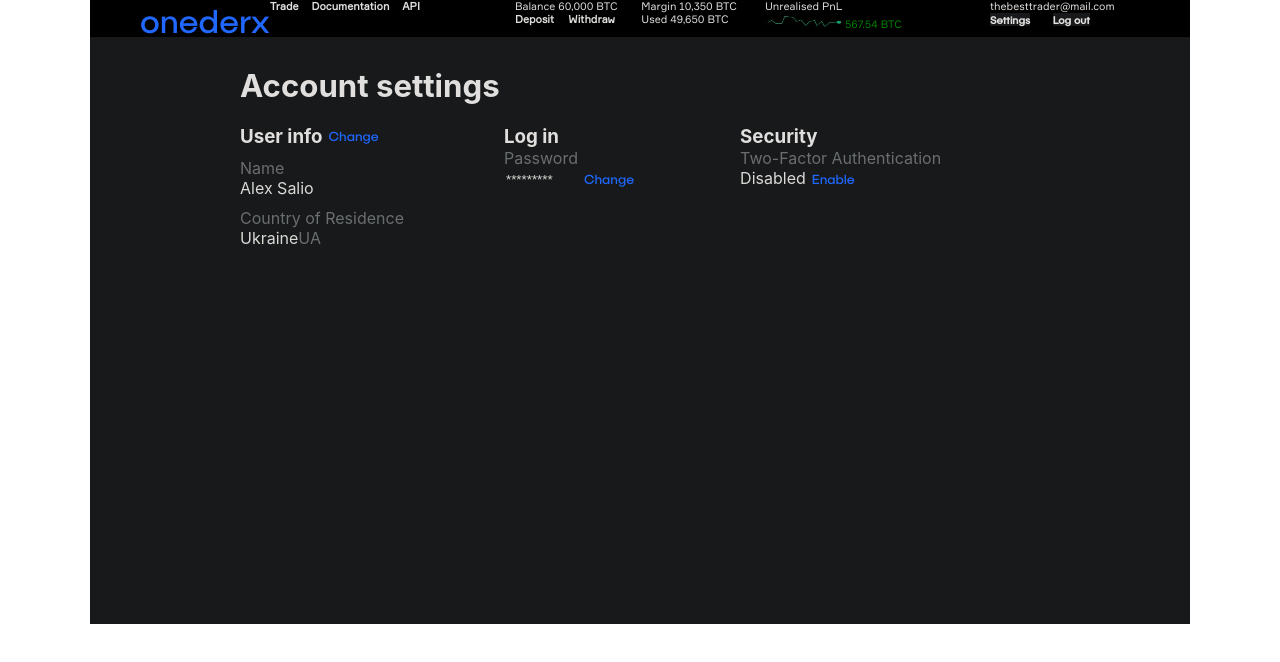
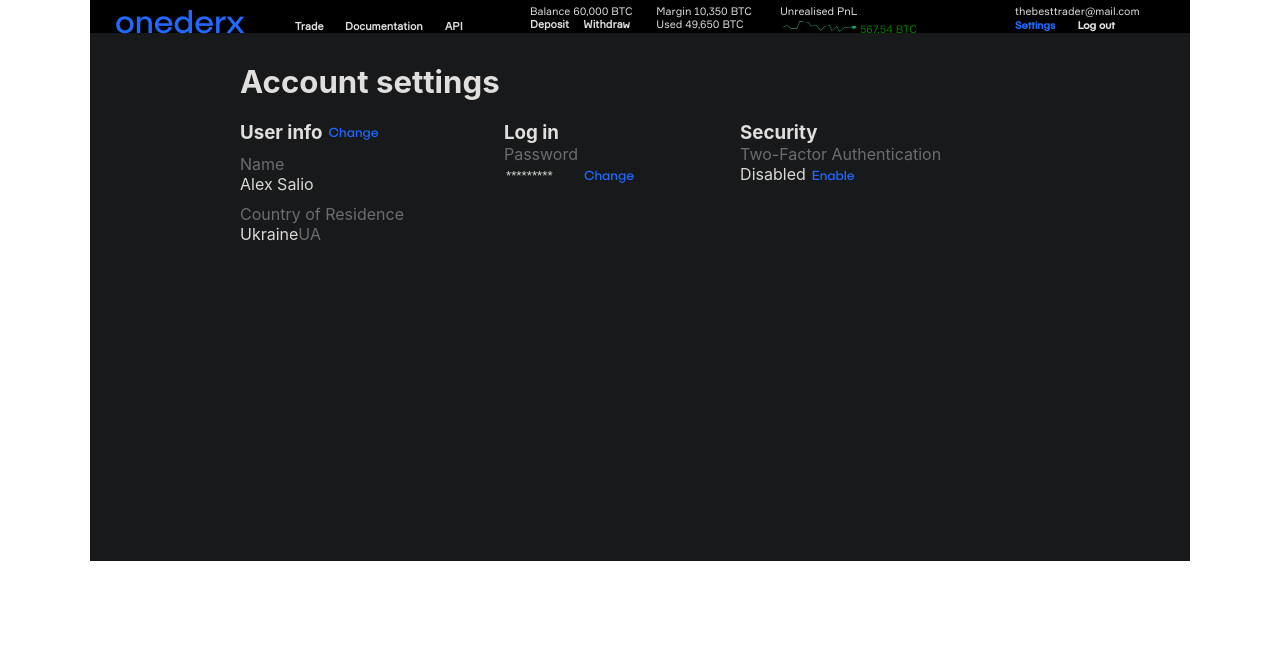
Before and after one commit to Stadionova/test-proj__onederx, a React (Create React App) app: page / in a window 1280 px wide. Shown: the top 662 px of the page. Built offline with nearby package versions, Linux system fonts and the light colour scheme.

Commit message:
aligned header blocks

```diff
--- a/src/Components/API/API.css
+++ b/src/Components/API/API.css
@@ -4,13 +4,22 @@
 }
 
 .API {
-  width: 150px;
   color: rgb(224, 223, 221);
   font-family: 'ofont.ru_Formular';
   font-size: 8pt;
-  position: relative;
   display: flex;
-  justify-content: space-between;
-  margin-right: 20px;
   font-weight: bold;
 }
+
+.first {
+  margin-right: 50px;
+}
+
+.Documentation {
+  margin-right: 100px;
+}
+
+.API__buttons span {
+  position: absolute;
+  bottom: 0;
+}
--- a/src/Components/API/API.js
+++ b/src/Components/API/API.js
@@ -5,8 +5,8 @@ const API = () => {
 
   return (
     <div className='API'>
-      <div className='API__buttons'><span>Trade</span></div>
-      <div className='API__buttons'><span>Documentation</span></div>
+      <div className='API__buttons first'><span>Trade</span></div>
+      <div className='API__buttons Documentation'><span>Documentation</span></div>
       <div className='API__buttons'><span>API</span></div>
     </div>
   )
--- a/src/Components/App/App.css
+++ b/src/Components/App/App.css
@@ -6,6 +6,6 @@
 .containerApp__account {
   display: grid;
   grid-template-columns: repeat(4, 1fr);
-  grid-template-rows: repeat(17, 36.7px);
+  grid-template-rows: repeat(17, 33px);
   background-color: rgb(0, 0, 0);
 }
--- a/src/Components/Header/Header.css
+++ b/src/Components/Header/Header.css
@@ -10,6 +10,7 @@
   justify-content: space-between;
   margin: 0 auto;
   display: flex;
+  margin-top: 5px;
 }
 
 .header {
@@ -20,9 +21,13 @@
 
 .chart-1 {
   display: flex;
-  width: 1000px;
+  width: 1050px;
   margin: 0 auto;
   justify-content: space-between;
+}
+
+.chart-1__logo {
+  margin-right: 50px;
 }
 
 .chart-1__logo span {
--- a/src/Components/Login/Login.css
+++ b/src/Components/Login/Login.css
@@ -10,6 +10,7 @@
   color: rgb(224, 223, 221);
   font-size: 8pt;
   font-family: 'ofont.ru_Formular';
+  margin-top: 5px;
 }
 
 .mail span:nth-child(1) {
@@ -27,8 +28,13 @@
   font-weight: bold;
   font-size: 8pt;
   padding: 0;
+  background-color: rgb(0, 0, 0);
 }
 
 .mail__buttons button:active {
   border: none;
 }
+
+.mail__buttons button:nth-child(1) {
+  color: rgb(32, 104, 255);
+}
```
